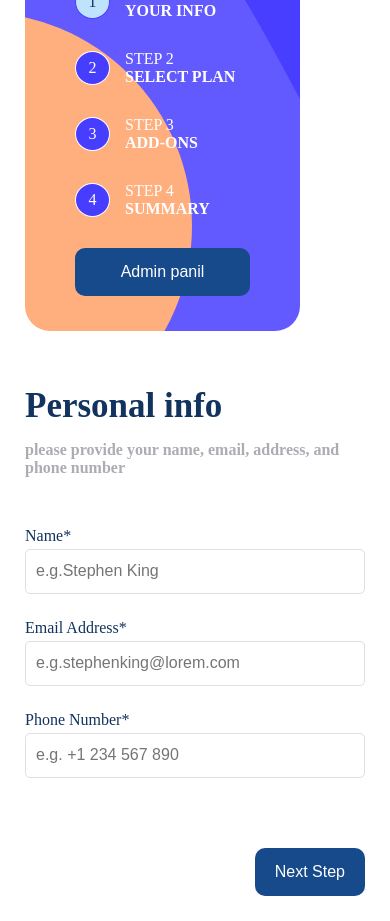
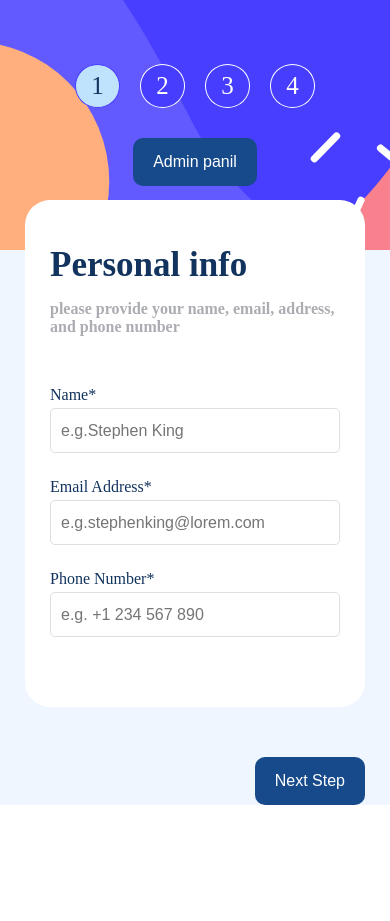
Before and after one commit to abdalrahman-droubi/multi-step-form-react, a React (Vite) app: page / in a window 390 px wide. After the commit the page ends 844 px from the top, so only its background shows below. Built offline with nearby package versions, Linux system fonts and the light colour scheme.

Commit message:
make responsive desing

```diff
--- a/src/assets/style/Dashboard/main_dashboard.css
+++ b/src/assets/style/Dashboard/main_dashboard.css
@@ -11,8 +11,14 @@ a {
 
 .mainContainer {
   background-color: hsl(217, 100%, 97%);
-  width: 100vw;
+  display: flex;
+  align-items: center;
+  justify-content: center;
+}
+
+.LoginPage {
   height: 100vh;
+  flex: 0 1 350px;
   display: flex;
   align-items: center;
   justify-content: center;
@@ -67,14 +73,15 @@ a {
 }
 
 .subscriptionsTable_container {
+  display: block;
   font-family: Arial, sans-serif;
   color: #333;
   border: 1px solid #d1d5db;
   box-shadow: 0 2px 4px rgba(0, 0, 0, 0.2);
-  background-color: #fff;
+  background-color: hsl(0, 0%, 100%);
   border-spacing: 0;
   border-collapse: collapse;
-  overflow: scroll;
+  overflow-x: scroll;
   font-size: 12px;
   font-weight: bold;
   margin-top: 20px;
@@ -82,10 +89,10 @@ a {
 .subscriptionsTable_container thead > tr {
   background-color: #f5f5f5;
 }
-.subscriptionsTable_container tbody > tr:nth-child(even) {
+.subscriptionsTable_container Wheat tbody > tr:nth-child(even) {
   background-color: #f2f2f2;
 }
-.subscriptionsTable_container tbody > tr:hover {
+.subscriptionsTable_container Wheat tbody > tr:hover {
   background-color: #e0e0e0;
 }
 .subscriptionsTable_container th,
@@ -103,8 +110,16 @@ a {
 
 .dashboardContainer {
   flex: 1 0;
-  padding: 0 100px;
+  width: 100%;
+  padding: 0px 100px;
+  margin: 50px 0;
   display: flex;
   flex-direction: column;
   align-items: center;
+}
+
+@media (max-width: 900px) {
+  .subscriptionsTable_container {
+    width: 100%;
+  }
 }/*# sourceMappingURL=main_dashboard.css.map */
--- a/src/assets/style/SubscriptionForm/main_subscr.css
+++ b/src/assets/style/SubscriptionForm/main_subscr.css
@@ -11,8 +11,6 @@ a {
 
 .mainContainer {
   background-color: hsl(217, 100%, 97%);
-  width: 100vw;
-  height: 100vh;
   display: flex;
   align-items: center;
   justify-content: center;
@@ -307,8 +305,6 @@ a {
 .SubscriptionPage_container .SubscriptionPage_formContainer {
   margin: 0 auto;
   flex: 0 1 500px;
-  /* display: flex;
-    flex-direction: column; */
 }
 .SubscriptionPage_container .buttonsContainer {
   display: flex;
@@ -317,20 +313,65 @@ a {
 }
 
 @media (max-width: 500px) {
+  .mainContainer {
+    align-items: flex-start;
+  }
   .SubscriptionPage_container {
     height: auto;
     flex-wrap: wrap;
+    padding: 0;
+    background-color: hsl(217, 100%, 97%);
+    gap: 0;
+  }
+  .SubscriptionPage_container .buttonsContainer {
+    padding: 0 25px;
   }
   .SubscriptionPage_sideBar {
     background-image: url("../../images/bg-sidebar-mobile.svg");
-    background-repeat: no-repeat;
-    background-size: cover;
+    border-radius: 0;
+    height: 250px;
+    flex: 1;
+    padding: 0;
+    justify-content: center;
+    align-items: center;
+  }
+  .SubscriptionPage_sideBar .stepsCon {
+    display: flex;
+    gap: 20px;
+  }
+  .SubscriptionPage_sideBar .stepInfo {
+    display: none;
+  }
+  .SubscriptionPage_sideBar .stepContainers .StepIcon {
+    font-size: 25px;
+    text-align: center;
+    padding: 15% 0;
+    width: 45px;
+  }
+  .personalInfoForm,
+  .addOnsForm,
+  .finishingUp,
+  .thanksSection {
+    background-color: hsl(0, 0%, 100%);
     border-radius: 25px;
-    /* height: 100%; */
-    flex: 0 1 275px;
-    padding: 35px 50px;
-    display: flex;
+    padding: 45px 25px;
+    margin: 0 25px;
+    transform: translateY(-50px);
+  }
+  .selectPlanForm {
+    background-color: hsl(0, 0%, 100%);
+    padding: 45px 25px;
+    margin: 0 25px;
+    border-radius: 25px;
+    transform: translateY(-50px);
+  }
+  .selectPlanForm > .cardContainer {
     flex-direction: column;
-    justify-content: space-between;
+    gap: 10px;
+  }
+  .selectPlanForm > .cardContainer .planCard {
+    flex-direction: row;
+    align-items: center;
+    gap: 20px;
   }
 }/*# sourceMappingURL=main_subscr.css.map */
--- a/src/assets/style/SubscriptionForm/main_subscr.scss
+++ b/src/assets/style/SubscriptionForm/main_subscr.scss
@@ -21,8 +21,6 @@
   .SubscriptionPage_formContainer {
     margin: 0 auto;
     flex: 0 1 500px;
-    /* display: flex;
-      flex-direction: column; */
   }
 
   .buttonsContainer {
@@ -33,21 +31,74 @@
 }
 
 @media (max-width: 500px) {
+  .mainContainer {
+    align-items: flex-start;
+  }
+  // ----------------------------------------------------------
   .SubscriptionPage_container {
     height: auto;
     flex-wrap: wrap;
+    padding: 0;
+    background-color: $Magnolia;
+    gap: 0;
+
+    .buttonsContainer {
+      padding: 0 25px;
+    }
   }
-
+  // ----------------------------------------------------------
   .SubscriptionPage_sideBar {
     background-image: url("../../images/bg-sidebar-mobile.svg");
-    background-repeat: no-repeat;
-    background-size: cover;
+    border-radius: 0;
+    height: 250px;
+    flex: 1;
+    padding: 0;
+    justify-content: center;
+    align-items: center;
+
+    .stepsCon {
+      display: flex;
+      gap: 20px;
+    }
+
+    .stepInfo {
+      display: none;
+    }
+    .stepContainers .StepIcon {
+      font-size: 25px;
+      text-align: center;
+      padding: 15% 0;
+      width: 45px;
+    }
+  }
+  // ----------------------------------------------------------
+  .personalInfoForm,
+  .addOnsForm,
+  .finishingUp,
+  .thanksSection {
+    background-color: $White;
     border-radius: 25px;
-    /* height: 100%; */
-    flex: 0 1 275px;
-    padding: 35px 50px;
-    display: flex;
-    flex-direction: column;
-    justify-content: space-between;
+    padding: 45px 25px;
+    margin: 0 25px;
+    transform: translateY(-50px);
+  }
+  // ----------------------------------------------------------
+  .selectPlanForm {
+    background-color: $White;
+    padding: 45px 25px;
+    margin: 0 25px;
+    border-radius: 25px;
+    transform: translateY(-50px);
+
+    > .cardContainer {
+      flex-direction: column;
+      gap: 10px;
+
+      .planCard {
+        flex-direction: row;
+        align-items: center;
+        gap: 20px;
+      }
+    }
   }
 }
--- a/src/assets/style/_globa-rules.scss
+++ b/src/assets/style/_globa-rules.scss
@@ -12,8 +12,8 @@ a {
 
 .mainContainer {
   background-color: $Magnolia;
-  width: 100vw;
-  height: 100vh;
+  // width: 100vw;
+  // height: 100vh;
   display: flex;
   align-items: center;
   justify-content: center;
--- a/src/containers/Dashboard/Login.jsx
+++ b/src/containers/Dashboard/Login.jsx
@@ -32,6 +32,7 @@ function Login() {
   };
 
   return (
+    <div className="LoginPage">
       <form className="login_container" onSubmit={handleSubmit}>
         <div className="card-header">
           <h3>Log In</h3>
@@ -71,6 +72,7 @@ function Login() {
           )}
         </div>
       </form>
+    </div>
   );
 }
 
--- a/src/containers/SubscriptionForm/SideBar.jsx
+++ b/src/containers/SubscriptionForm/SideBar.jsx
@@ -7,7 +7,7 @@ function SideBar({ activeStep }) {
 
   return (
     <section className="SubscriptionPage_sideBar">
-      <div>
+      <div className="stepsCon">
         {SideBarContent.map((step, index) => {
           return (
             <div key={index} className="stepContainers">
@@ -18,7 +18,7 @@ function SideBar({ activeStep }) {
               >
                 {index + 1}
               </span>
-              <div>
+              <div className="stepInfo">
                 <p className="stepNum">step {index + 1}</p>
                 <p className="stepName">{step}</p>
               </div>
--- a/src/pages/SubscriptionForm.jsx
+++ b/src/pages/SubscriptionForm.jsx
@@ -51,17 +51,17 @@ function SubscriptionForm() {
     data.push(subscriptionData);
     localStorage.setItem("data", JSON.stringify(data));
     setActiveStep((prevActiveStep) => prevActiveStep + 1);
-    setTimeout(() => {
-      setActiveStep(0);
-      setPersonalInfo({
-        name: "",
-        email: "",
-        phoneNumber: "",
-      });
-      setSubscriptionType("monthly");
-      setSlectedPlan(null);
-      setSelectedAddOns([]);
-    }, 3000);
+    // setTimeout(() => {
+    //   setActiveStep(0);
+    //   setPersonalInfo({
+    //     name: "",
+    //     email: "",
+    //     phoneNumber: "",
+    //   });
+    //   setSubscriptionType("monthly");
+    //   setSlectedPlan(null);
+    //   setSelectedAddOns([]);
+    // }, 3000);
   };
   const handleBack = () => {
     setActiveStep((prevActiveStep) => prevActiveStep - 1);
```
Also changed, not shown: src/assets/style/Dashboard/_Login.scss (+7 -1 lines), src/assets/style/Dashboard/_Table.scss (+4 -4 lines), src/assets/style/Dashboard/main_dashboard.scss (+9 -2 lines), 2 other files (tests, documents, lock files or other folders). Lines whose indentation alone changed are shown as unchanged.
